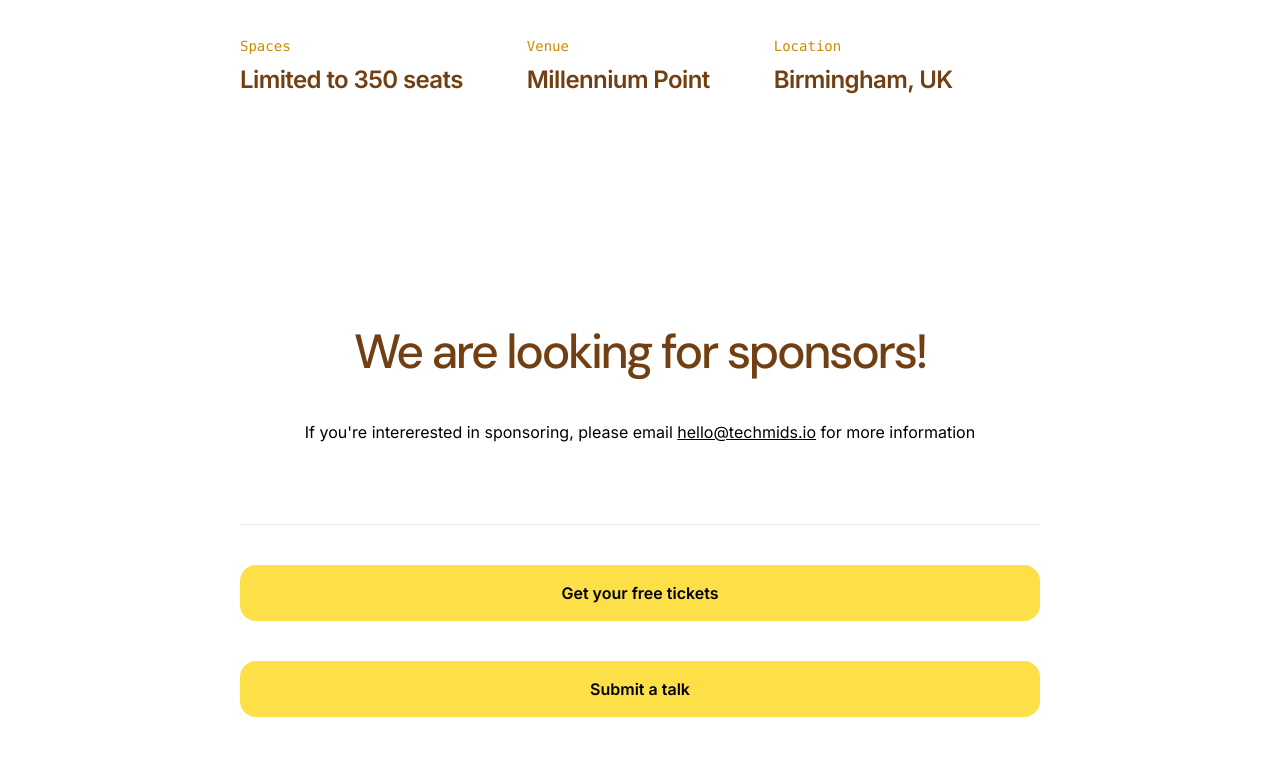
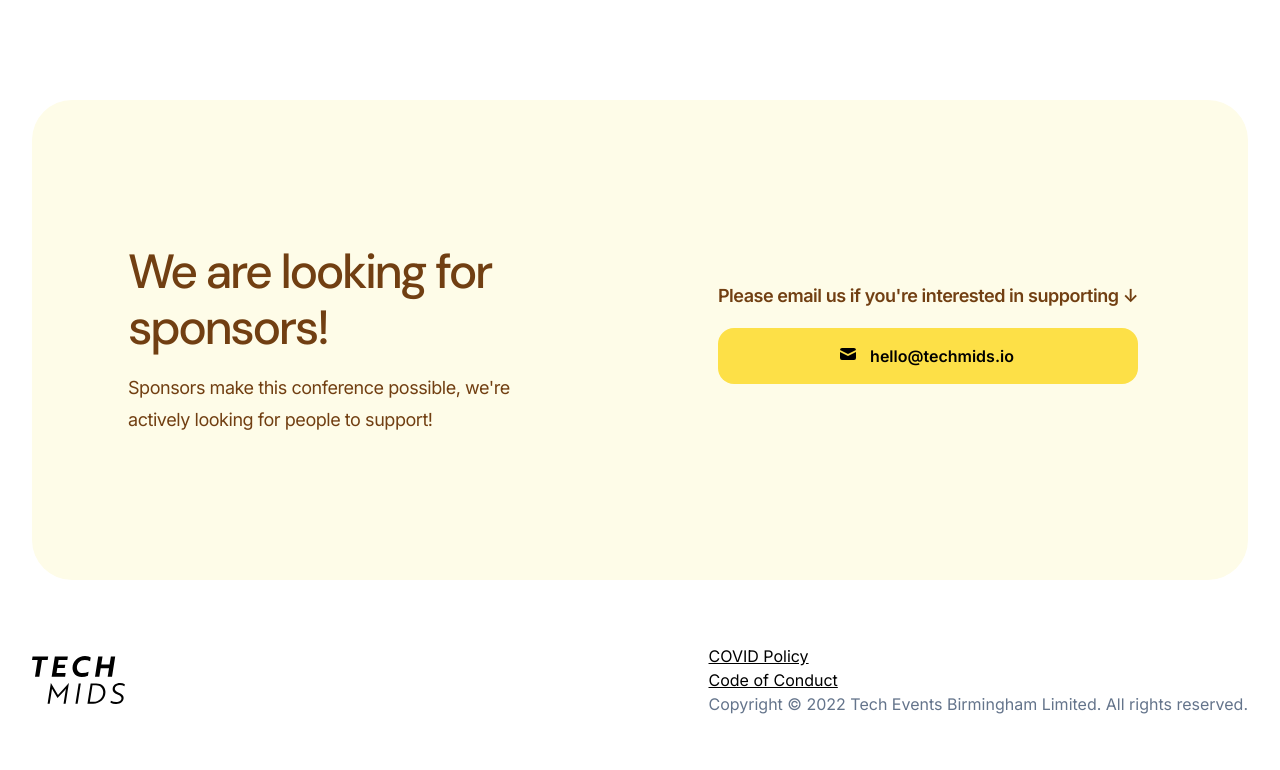
Before and after one commit to techmids/conf.techmids.io, a Next.js app: page /speakers/kunal-kushwaha in a window 1280 px wide. Shown: the part 1210-1980 px from the top of the page. Built offline with nearby package versions, Linux system fonts and the light colour scheme.

Commit message:
update sponsor section, style tweaks across many comps.

```diff
--- a/package.json
+++ b/package.json
@@ -12,6 +12,7 @@
   "dependencies": {
     "@headlessui/react": "^1.6.5",
     "@tailwindcss/typography": "^0.5.4",
+    "@heroicons/react": "^1.0.6",
     "autoprefixer": "^10.4.7",
     "clsx": "^1.1.1",
     "focus-visible": "^5.2.0",
--- a/src/components/BirminghamTechWeek.jsx
+++ b/src/components/BirminghamTechWeek.jsx
@@ -1,6 +1,6 @@
 export function BirminghamTechWeek() {
   return (
-    <section className="mt-10 bg-white py-10 lg:px-12">
+    <section className="mt-10 mb-14 bg-white py-10 lg:px-12">
       <h3 className="mb-16 text-center font-display text-4xl font-medium tracking-tighter text-yellow-900 sm:text-5xl">
         TechMids Conf is proudly part of
       </h3>
--- a/src/components/ButtonCTA.jsx
+++ b/src/components/ButtonCTA.jsx
@@ -1,13 +1,14 @@
-import {ButtonLink} from "@/components/Button";
+import { ButtonLink } from '@/components/Button'
 
-export function ButtonCTA (){
+export function ButtonCTA() {
   return (
     <>
+      <div className="my-10 grid grid-cols-1 gap-10 sm:grid-cols-2">
         <ButtonLink
           href="https://ti.to/tech-events-birmingham/tech-mids-conference-2022"
           rel="noopener"
           target="_blank"
-                className="mt-10 w-full"
+          className="w-full"
         >
           Get your free tickets
         </ButtonLink>
@@ -15,10 +16,11 @@ export function ButtonCTA (){
           href="https://forms.gle/ccSVnycWFHYZD6Td9"
           rel="noopener"
           target="_blank"
-                className="mt-10 w-full"
+          className="w-full"
         >
           Submit a talk
         </ButtonLink>
+      </div>
       <dl className="mt-10 grid grid-cols-2 gap-y-6 gap-x-10 sm:mt-16 sm:gap-y-10 sm:gap-x-16 sm:text-center lg:auto-cols-auto lg:grid-flow-col lg:grid-cols-none lg:justify-start lg:text-left">
         {[
           ['Spaces', 'Limited to 350 seats'],
--- a/src/components/CovidPolicy.jsx
+++ b/src/components/CovidPolicy.jsx
@@ -126,7 +126,7 @@ export function CovidPolicy() {
           </p>
 
           <h2>
-            <span className="mt-2 block text-center text-xl font-extrabold leading-8 tracking-tight text-gray-900 sm:text-xl">
+            <span className="mt-8 block text-center text-2xl font-extrabold leading-8 tracking-tight text-gray-900">
               On arrival at the event
             </span>
           </h2>
@@ -190,7 +190,7 @@ export function CovidPolicy() {
             around their social distancing requirements.
           </p>
           <h2>
-            <span className="mt-2 block text-center text-xl font-extrabold leading-8 tracking-tight text-gray-900 sm:text-xl">
+            <span className="mt-8 block text-center text-2xl font-extrabold leading-8 tracking-tight text-gray-900">
               Throughout the conference
             </span>
           </h2>
@@ -207,7 +207,7 @@ export function CovidPolicy() {
           </p>
 
           <h2>
-            <span className="mt-2 block text-center text-xl font-extrabold leading-8 tracking-tight text-gray-900 sm:text-xl">
+            <span className="mt-8 block text-center text-2xl font-extrabold leading-8 tracking-tight text-gray-900">
               Thank you for your patience
             </span>
           </h2>
@@ -221,7 +221,7 @@ export function CovidPolicy() {
             feels safe and relaxed and can enjoy the event.
           </p>
           <h2>
-            <span className="mt-2 block text-center text-xl font-extrabold leading-8 tracking-tight text-gray-900 sm:text-xl">
+            <span className="mt-8 block text-center text-2xl font-extrabold leading-8 tracking-tight text-gray-900">
               Changes
             </span>
           </h2>
--- a/src/components/Meetups.jsx
+++ b/src/components/Meetups.jsx
@@ -41,7 +41,7 @@ export function Meetups() {
         <div className="grid grid-cols-2 items-center gap-4 sm:grid-cols-4 lg:grid-cols-8">
           {meetups.map((meetup, index) => (
             <div
-              className="col-span-1 flex justify-center py-8 backdrop-opacity-10  md:col-span-2 lg:col-span-1"
+              className="col-span-1 flex justify-center py-8 backdrop-opacity-10"
               id={meetup.name}
               key={index}
             >
@@ -53,7 +53,7 @@ export function Meetups() {
               />
             </div>
           ))}
-          <div className="col-span-1 flex justify-center py-8 backdrop-opacity-10  md:col-span-2 lg:col-span-1">
+          <div className="col-span-1 flex justify-center py-8 backdrop-opacity-10">
             <p className="text-center">... and more</p>
           </div>
         </div>
--- a/src/components/Sponsors.jsx
+++ b/src/components/Sponsors.jsx
@@ -1,98 +1,41 @@
+import { ButtonLink } from '@/components/Button'
 import { Container } from '@/components/Container'
-import { ButtonLink } from './Button'
+import { MailIcon } from '@heroicons/react/solid'
 
 export function Sponsors() {
   return (
-    <section
-      id="sponsors"
-      aria-labelledby="sponsors-title"
-      className="py-20 sm:py-32"
-    >
-      <h2 id="sponsors-title" className="sr-only">
-        We are looking for Sponsors!
+    <section id="sponsor" aria-labelledby="sponsor-title">
+      <h2 id="sponsor-title" className="sr-only">
+        Sponsor
       </h2>
       <Container>
-        <div className="mx-auto max-w-2xl lg:max-w-4xl lg:px-12">
-          <p className="mx-auto max-w-2xl text-center font-display text-4xl font-medium tracking-tighter text-yellow-900 sm:text-5xl">
+        <div className="relative -mx-4 overflow-hidden bg-yellow-50 py-20 px-4 sm:-mx-6 sm:px-6 md:mx-0 md:rounded-5xl md:px-16 xl:px-24 xl:py-36">
+          <div className="absolute left-1/2 top-0 -translate-x-[10%] -translate-y-[45%] lg:-translate-x-[32%]"></div>
+          <div className="relative mx-auto grid max-w-2xl grid-cols-1 gap-x-32 gap-y-14 xl:max-w-none xl:grid-cols-2">
+            <div>
+              <p className="font-display text-4xl font-medium tracking-tighter text-yellow-900 sm:text-5xl">
                 We are looking for sponsors!
               </p>
-          <p className="mt-10 text-center">
-            If you're intererested in sponsoring, please email{' '}
-            <a href="mailto:hello@techmids.io" className="underline">
-              hello@techmids.io
-            </a>{' '}
-            for more information
+              <p className="mt-4 text-lg tracking-tight text-yellow-900">
+                Sponsors make this conference possible, we're actively looking
+                for people to support!
               </p>
-          {/*<ul className="mt-20 flex flex-col items-center justify-center space-y-12 sm:flex-row sm:space-x-12 sm:space-y-0 md:flex-col md:space-x-0 md:space-y-12">*/}
-          {/*  <li>*/}
-          {/*    <ul className="flex flex-col items-center space-y-12 sm:space-y-12 md:flex-row md:space-y-0 md:space-x-16 lg:space-x-32">*/}
-          {/*      <li className="flex">*/}
-          {/*        <Image*/}
-          {/*          src={logoTransistor}*/}
-          {/*          alt="Transistor"*/}
-          {/*          layout="fixed"*/}
-          {/*          unoptimized*/}
-          {/*        />*/}
-          {/*      </li>*/}
-          {/*      <li className="flex">*/}
-          {/*        <Image src={logoTuple} alt="Tuple" layout="fixed" unoptimized />*/}
-          {/*      </li>*/}
-          {/*      <li className="flex">*/}
-          {/*        <Image*/}
-          {/*          src={logoStaticKit}*/}
-          {/*          alt="StaticKit"*/}
-          {/*          layout="fixed"*/}
-          {/*          unoptimized*/}
-          {/*        />*/}
-          {/*      </li>*/}
-          {/*    </ul>*/}
-          {/*  </li>*/}
-          {/*  <li>*/}
-          {/*    <ul className="flex flex-col items-center space-y-12 sm:space-y-12 md:flex-row md:space-y-0 md:space-x-16 lg:space-x-32">*/}
-          {/*      <li className="flex">*/}
-          {/*        <Image*/}
-          {/*          src={logoMirage}*/}
-          {/*          alt="Mirage"*/}
-          {/*          layout="fixed"*/}
-          {/*          unoptimized*/}
-          {/*        />*/}
-          {/*      </li>*/}
-          {/*      <li className="flex">*/}
-          {/*        <Image*/}
-          {/*          src={logoLaravel}*/}
-          {/*          alt="Laravel"*/}
-          {/*          layout="fixed"*/}
-          {/*          unoptimized*/}
-          {/*        />*/}
-          {/*      </li>*/}
-          {/*      <li className="flex">*/}
-          {/*        <Image*/}
-          {/*          src={logoStatamic}*/}
-          {/*          alt="Statamic"*/}
-          {/*          layout="fixed"*/}
-          {/*          unoptimized*/}
-          {/*        />*/}
-          {/*      </li>*/}
-          {/*    </ul>*/}
-          {/*  </li>*/}
-          {/*</ul>*/}
-          <hr className="mt-20" />
+            </div>
+            <div className="place-self-center">
+              <h3 className="text-lg font-semibold tracking-tight text-yellow-900">
+                Please email us if you're interested in supporting <span aria-hidden="true">↓</span>
+              </h3>
               <ButtonLink
                 href="https://ti.to/tech-events-birmingham/tech-mids-conference-2022"
                 rel="noopener"
                 target="_blank"
-            className="mt-10 w-full"
+                className="my-4 w-full"
               >
-            Get your free tickets
+                <MailIcon className="-ml-1 mr-3 h-5 w-5" aria-hidden="true" />
+                hello@techmids.io
               </ButtonLink>
-          <ButtonLink
-            href="https://forms.gle/ccSVnycWFHYZD6Td9"
-            rel="noopener"
-            target="_blank"
-            className="mt-10 w-full"
-          >
-            Submit a talk
-          </ButtonLink>
+            </div>
+          </div>
         </div>
       </Container>
     </section>
--- a/src/pages/index.jsx
+++ b/src/pages/index.jsx
@@ -6,10 +6,10 @@ import { Hero } from '@/components/Hero'
 import { Newsletter } from '@/components/Newsletter'
 import { Schedule } from '@/components/Schedule'
 import { Speakers } from '@/components/Speakers'
-import { Sponsors } from '@/components/Sponsors'
 import { Meetups } from '@/components/Meetups'
 import { ButtonLink } from '@/components/Button'
 import { BirminghamTechWeek } from '@/components/BirminghamTechWeek'
+import { Sponsors } from '@/components/Sponsors'
 
 export default function Home() {
   return (
```
Also changed, not shown: 1 other file (tests, documents, lock files or other folders). Lines whose indentation alone changed are shown as unchanged.
